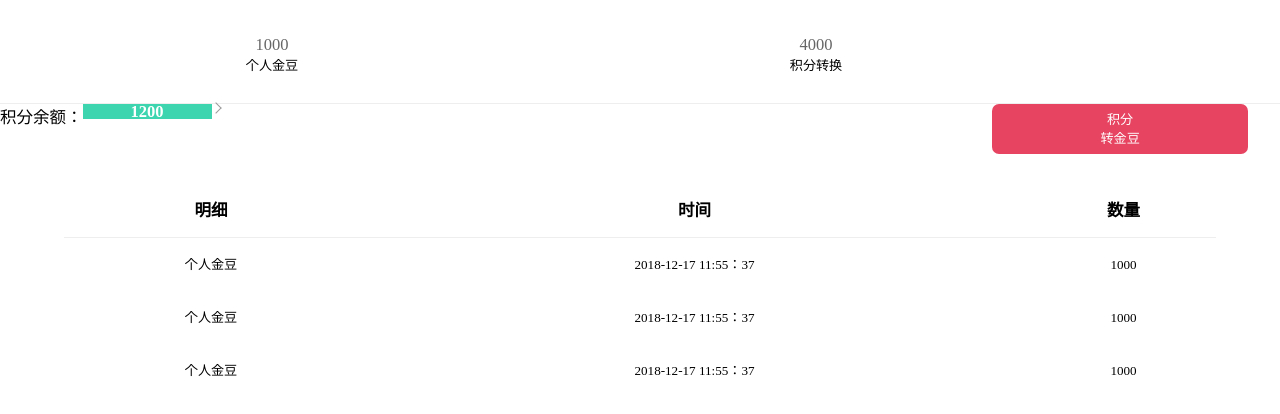
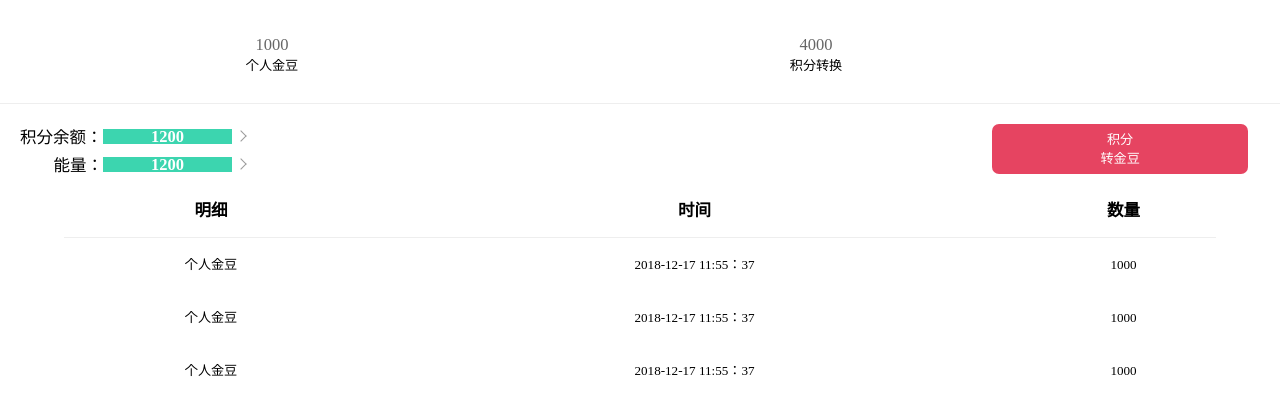
Before and after one commit to djw199216/newWork, a website: page beansSurplus.html in a window 1280 px wide. Drawn offline with Linux system fonts and the light colour scheme; files that its build step writes are made by us from their sources.

Commit message:
beansSurplus

```diff
--- a/beansSurplus.html
+++ b/beansSurplus.html
@@ -27,11 +27,16 @@
         </div>
     </div>
     <div class="exchangeBeans">
-        <div>
-            <ul class="energiUl">
-                <li>积分余额：</li>
-                <li><span class="energi">1200</span></li>
-                <li><span class="rightIcon"></span></li>
+        <div class="exchangeBeansDiv">
+            <ul class="energiUl margin-left">
+                <li class="energiWidth">积分余额：</li>
+                <li><span class="energi margin-top">1200</span></li>
+                <li><span class="rightIcon tiniMarginLeft"></span></li>
+            </ul>
+            <ul class="energiUl margin-left">
+                <li class="energiWidth text-align-right">能量：</li>
+                <li><span class="energi margin-top">1200</span></li>
+                <li><span class="rightIcon tiniMarginLeft"></span></li>
             </ul>
         </div>
         <div class="singDateBtn1">
@@ -73,6 +78,7 @@
     .beansSurplus {
         font-size: .44rem;
     }
+
     /*中间层*/
     .beansSurplus .Beans {
         width: 100%;
@@ -110,8 +116,25 @@
     .beansSurplus .energiUl li {
         float: left;
     }
-    .singDateBtn1{
-        margin-top: 0;
+
+    .singDateBtn1 {
+        margin-top: .54rem;
         font-size: .35rem;
     }
+
+    .jiefnyue {
+        margin-left: 30px;
+        margin-top: 20px;
+    }
+
+    .beansSurplus .exchangeBeans .exchangeBeansDiv {
+        float: left;
+        height: 100%;
+        width: 267px;
+    }
+
+    .beansSurplus .exchangeBeans .exchangeBeansDiv ul {
+        height: 10%;
+        margin-top: 20px;
+    }
 </style>
--- a/src/css/style.css
+++ b/src/css/style.css
@@ -151,12 +151,25 @@ input {
     margin-left: 20px;
 }
 
+.margin-top {
+    margin-top: 5px;
+}
+
+.tiniMarginLeft {
+    margin-left: 5px;
+    margin-top: 8px;
+}
+.energiWidth{
+    width: 83px;
+}
 .text-align-right {
     text-align: right;
 }
+
 .text-align-center {
     text-align: center;
 }
+
 .btnColor {
     color: #ffffff;
 }
```
